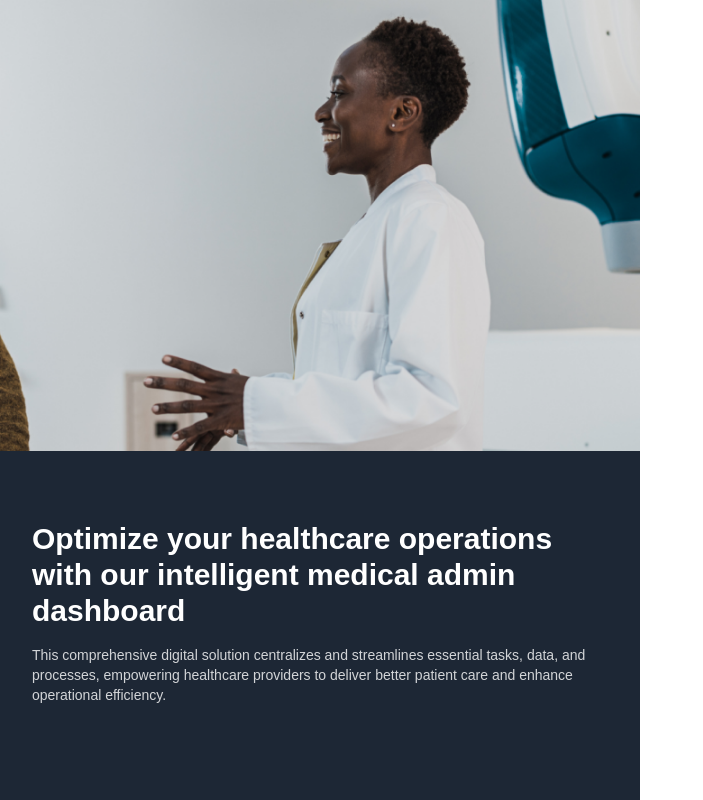
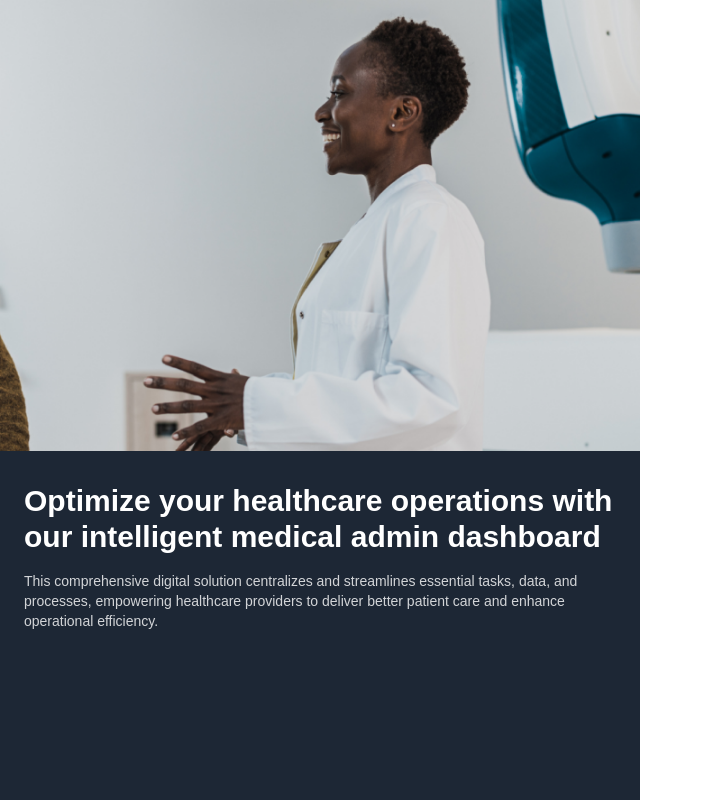
Before and after one commit to mediq-i/doctors-portal, a React (Vite) app: page /onboarding in a window 1280 px wide. Shown: the whole page, without its empty margins (0-703 px from the left). Built offline with nearby package versions, Linux system fonts and the light colour scheme.

Commit message:
corrected padding inconsistencies

```diff
--- a/src/routes/onboarding/route.tsx
+++ b/src/routes/onboarding/route.tsx
@@ -17,12 +17,12 @@ function OnboardingLayout() {
           />
         </div>
 
-        <div className="flex flex-col justify-center h-full mx-auto bg-gunmetal p-8">
+        <div className="flex flex-col h-full bg-gunmetal py-8 px-6 max-w-4xl">
           <h1 className="text-3xl font-semibold mb-4 text-white">
             Optimize your healthcare operations with our intelligent medical
             admin dashboard
           </h1>
-          <p className="text-white/80 mb-6 font-medium text-sm">
+          <p className="text-white/80 mb-6 font-medium text-sm max-w-2xl">
             This comprehensive digital solution centralizes and streamlines
             essential tasks, data, and processes, empowering healthcare
             providers to deliver better patient care and enhance operational
```
